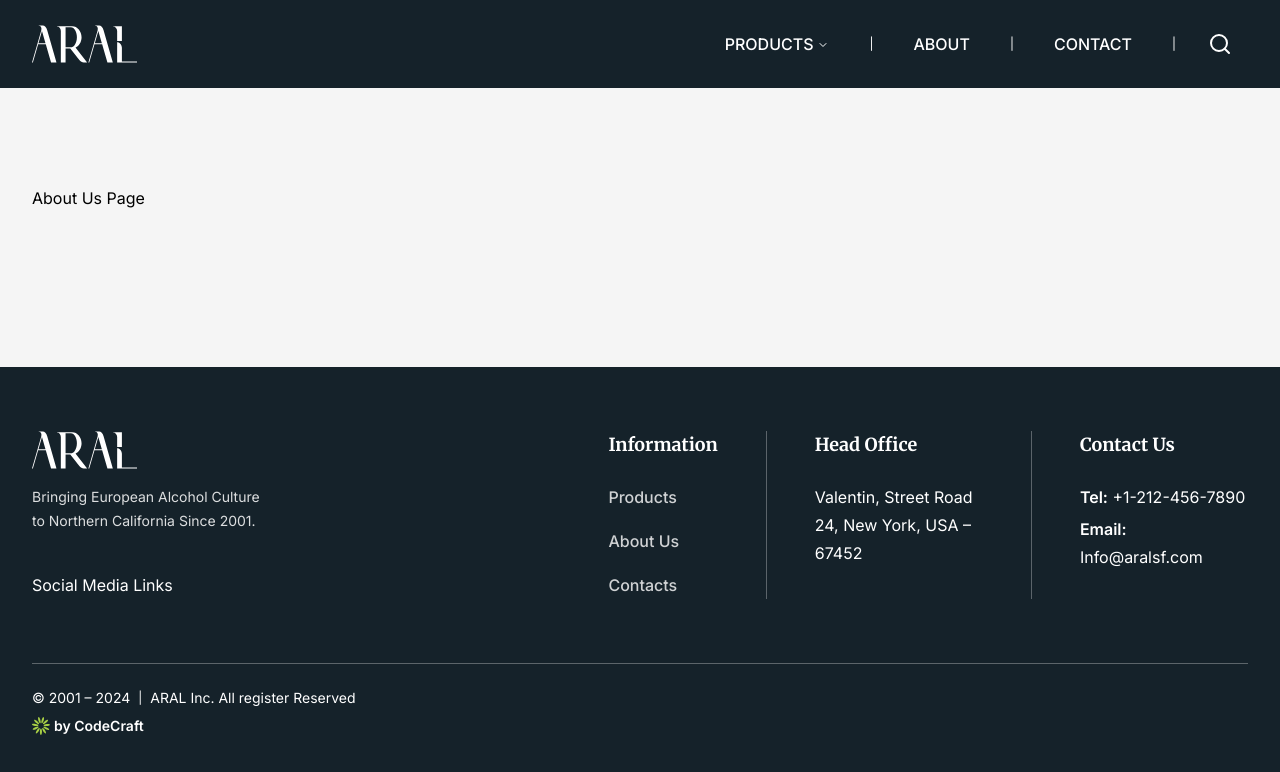
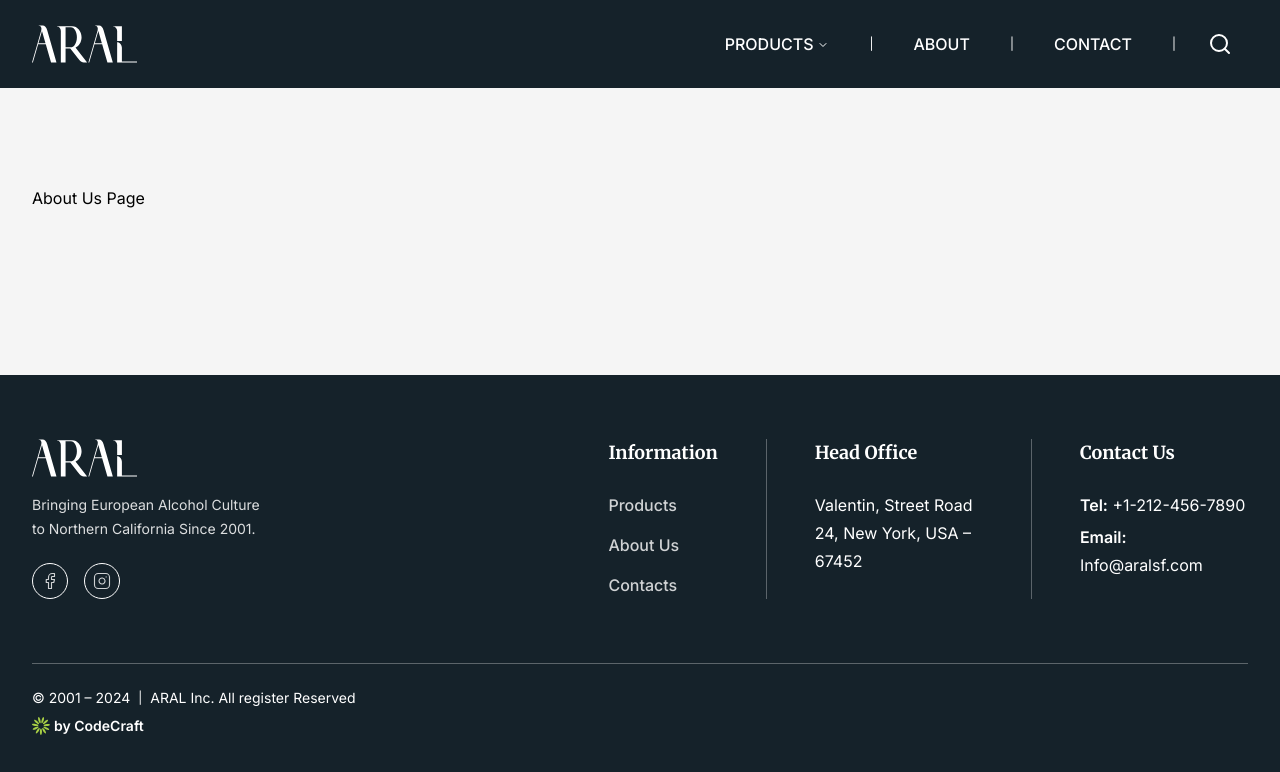
Before and after one commit to garikhg/aralsf, a Next.js app in the folder frontend/: page /about-us in a window 1280 px wide. Shown: the top 772 px of the page. Built offline with nearby package versions, Linux system fonts and the light colour scheme.

Commit message:
Add FooterHeading component and update social links
Implemented a new FooterHeading component in FooterBlocks.tsx for improved reusability and updated SiteFooter to utilize this component. Enhanced SocialLinks with Facebook and Instagram icons and links, improving user engagement.

```diff
--- a/frontend/src/_components/Footer/Footer.tsx
+++ b/frontend/src/_components/Footer/Footer.tsx
@@ -1,8 +1,8 @@
 import React from 'react';
-import {BrandLogo} from "@/_components/Brand";
 import DeveloperLogo from "@/_components/DeveloperLogo";
 import {SocialLinks} from "@/_components";
 import Link from "next/link";
+import {FooterHeading} from "@/_components/Footer/FooterBlocks";
 
 const SiteFooter = () => {
     return (
@@ -12,12 +12,10 @@ const SiteFooter = () => {
 
                     <div className="col-span-5">
                         <div className="w-60 h-full flex flex-col gap-y-4">
-                            <Link href="/">
-                                <BrandLogo/>
-                            </Link>
-                            <p className="text-sm text-primary-foreground/85 leading-6">
-                                Bringing European Alcohol Culture to Northern California Since 2001.
-                            </p>
+                            <FooterHeading
+                                href={true}
+                                description="Bringing European Alcohol Culture to Northern California Since 2001."
+                            />
                             <div className="mt-auto">
                                 <SocialLinks/>
                             </div>
@@ -30,7 +28,7 @@ const SiteFooter = () => {
                                 <h5 className="font-heading font-semibold text-lg">
                                     Information
                                 </h5>
-                                <ul className="list-none flex flex-col gap-y-4">
+                                <ul className="list-none flex flex-col gap-y-3">
                                     <li>
                                         <Link
                                             href="/products"
--- /dev/null
+++ b/frontend/src/_components/Footer/FooterBlocks.tsx
@@ -0,0 +1,19 @@
+import React from 'react';
+import {BrandLogo} from "@/_components/Brand";
+import Link from "next/link";
+
+interface FooterHeadingProps {
+    description?: string;
+    href?: boolean;
+}
+
+export const FooterHeading: React.FC<FooterHeadingProps> = ({description, href = false}) => {
+    return (
+        <div className="space-y-4">
+            {href ? <Link href='/'><BrandLogo/></Link> : <BrandLogo/> }
+            <p className="text-sm text-primary-foreground/85 leading-6">
+                {description}
+            </p>
+        </div>
+    );
+};
--- a/frontend/src/_components/SocialLinks/SocialLinks.tsx
+++ b/frontend/src/_components/SocialLinks/SocialLinks.tsx
@@ -1,9 +1,25 @@
 import React from 'react';
+import {Facebook, Instagram} from "lucide-react";
 
 const SocialLinks = () => {
     return (
-        <div>
-            Social Media Links
+        <div className="flex items-center gap-x-4">
+            <a href="https://www.facebook.com/"
+               target="_blank"
+               rel="noreferrer"
+               className="w-9 h-9 flex items-center justify-center text-primary-foreground/80 hover:text-primary-foreground border border-primary-foreground rounded-full transition-all duration-150 p-2"
+            >
+                <Facebook strokeWidth={1.5} size={20}/>
+                <span className="sr-only">Facebook</span>
+            </a>
+            <a href="https://www.instagram.com/"
+               target="_blank"
+               rel="noreferrer"
+               className="w-9 h-9 flex items-center justify-center text-primary-foreground/80 hover:text-primary-foreground border border-primary-foreground rounded-full transition-all duration-150 p-2"
+            >
+                <Instagram strokeWidth={1.5} size={24}/>
+                <span className="sr-only">Instagram</span>
+            </a>
         </div>
     );
 };
```
